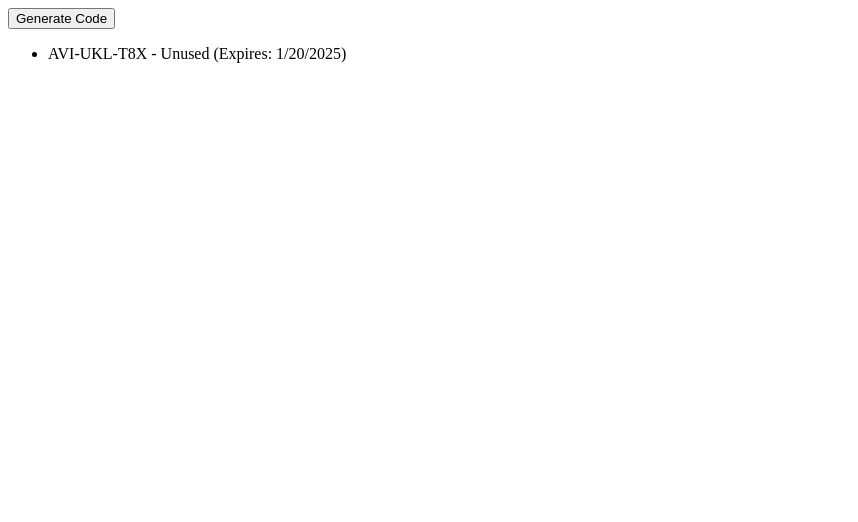
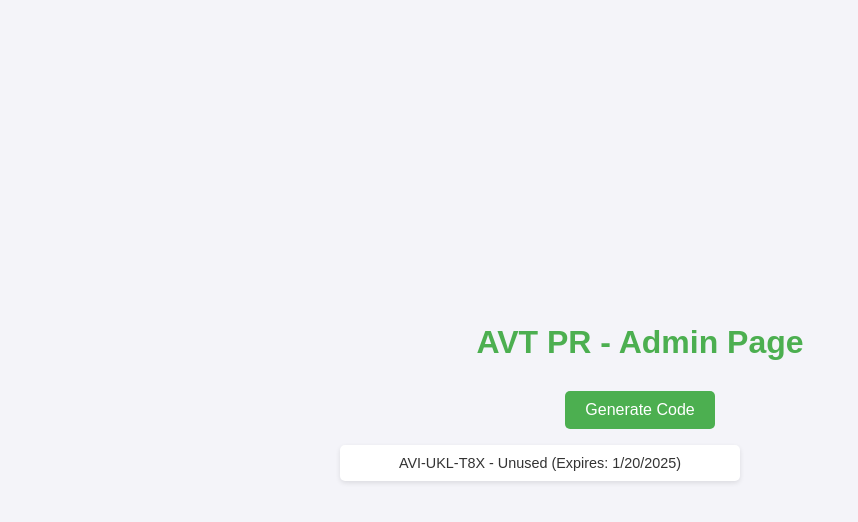
Before and after one commit to Aviator-droid/AVT-Admin, a plain HTML site: page index.html in a window 1280 px wide. Both pictures are taken after a click on the button "Generate Code". Shown: the whole page, without its empty margins (0-858 px from the left). Drawn offline with Linux system fonts and the light colour scheme.

Commit message:
Update index.html

```diff
--- a/index.html
+++ b/index.html
@@ -1,5 +1,73 @@
+<!DOCTYPE html>
+<html lang="en">
+<head>
+  <meta charset="UTF-8">
+  <meta name="viewport" content="width=device-width, initial-scale=1.0">
+  <title>Admin Page - Activation Code Generator</title>
+  <style>
+    body {
+      font-family: Arial, sans-serif;
+      margin: 0;
+      padding: 0;
+      background: #f4f4f9;
+      color: #333;
+      display: flex;
+      justify-content: center;
+      align-items: center;
+      flex-direction: column;
+      min-height: 100vh;
+    }
+
+    h1 {
+      color: #4caf50;
+      margin-bottom: 20px;
+      font-size: 2rem;
+    }
+
+    button {
+      background-color: #4caf50;
+      color: white;
+      border: none;
+      padding: 10px 20px;
+      cursor: pointer;
+      font-size: 1rem;
+      border-radius: 5px;
+      margin-top: 10px;
+    }
+
+    button:hover {
+      background-color: #45a049;
+    }
+
+    ul {
+      list-style: none;
+      padding: 0;
+      max-width: 400px;
+      width: 100%;
+    }
+
+    li {
+      background: #fff;
+      margin: 10px 0;
+      padding: 10px;
+      border-radius: 5px;
+      box-shadow: 0 2px 5px rgba(0, 0, 0, 0.1);
+      font-size: 0.9rem;
+    }
+
+    .container {
+      width: 90%;
+      max-width: 600px;
+      text-align: center;
+    }
+  </style>
+</head>
+<body>
+  <div class="container">
+    <h1>AVT PR - Admin Page</h1>
     <button onclick="generateActivationCode()">Generate Code</button>
     <ul id="generatedCodesList"></ul>
+  </div>
   <script>
     function generateActivationCode() {
       const newCode = `AVI-${Math.random().toString(36).substr(2, 3).toUpperCase()}-${Math.random().toString(36).substr(2, 3).toUpperCase()}`;
@@ -22,3 +90,5 @@
     }
     displayGeneratedCodes();
   </script>
+</body>
+</html>
```
Lines whose indentation alone changed are shown as unchanged.
